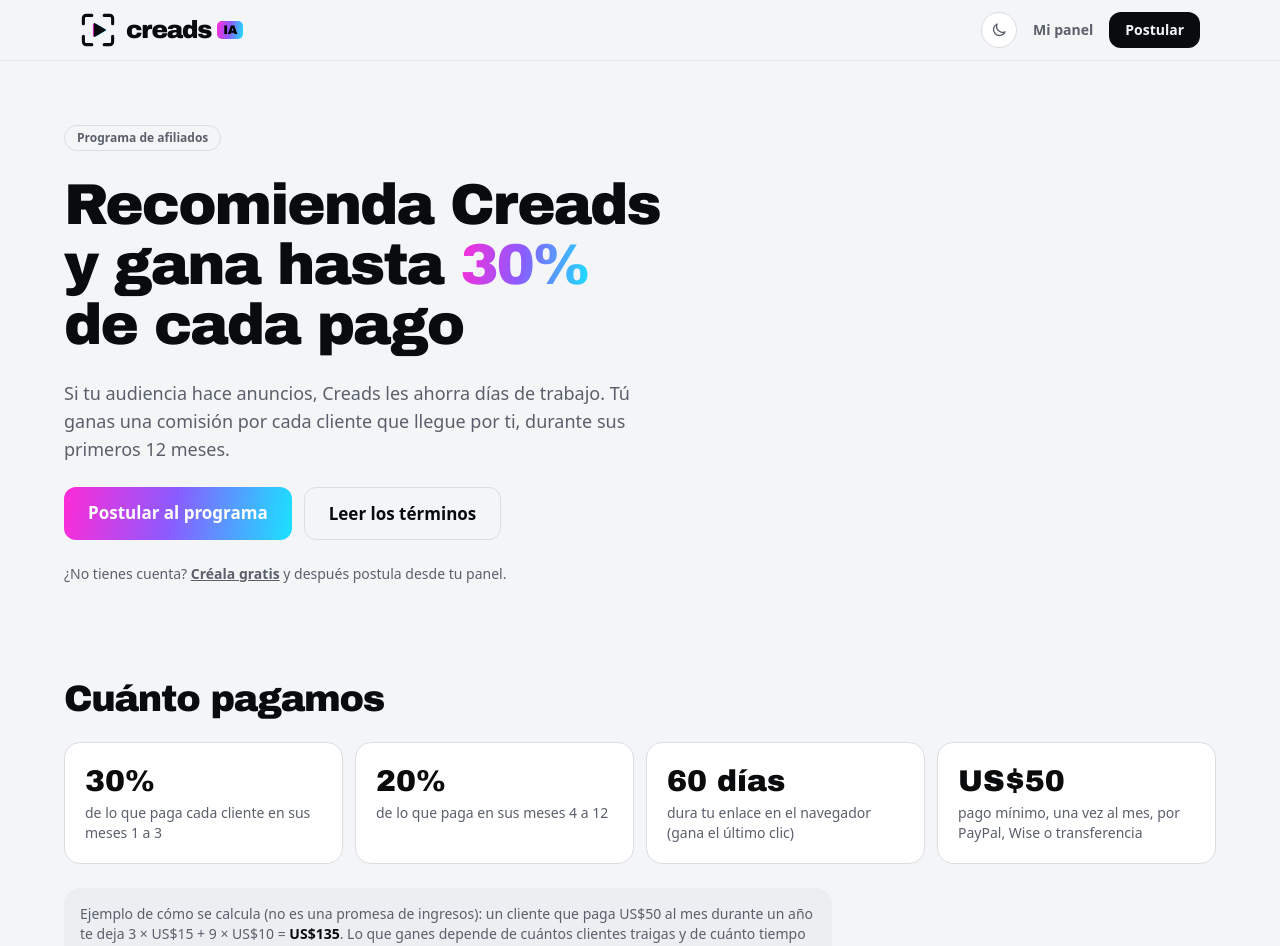
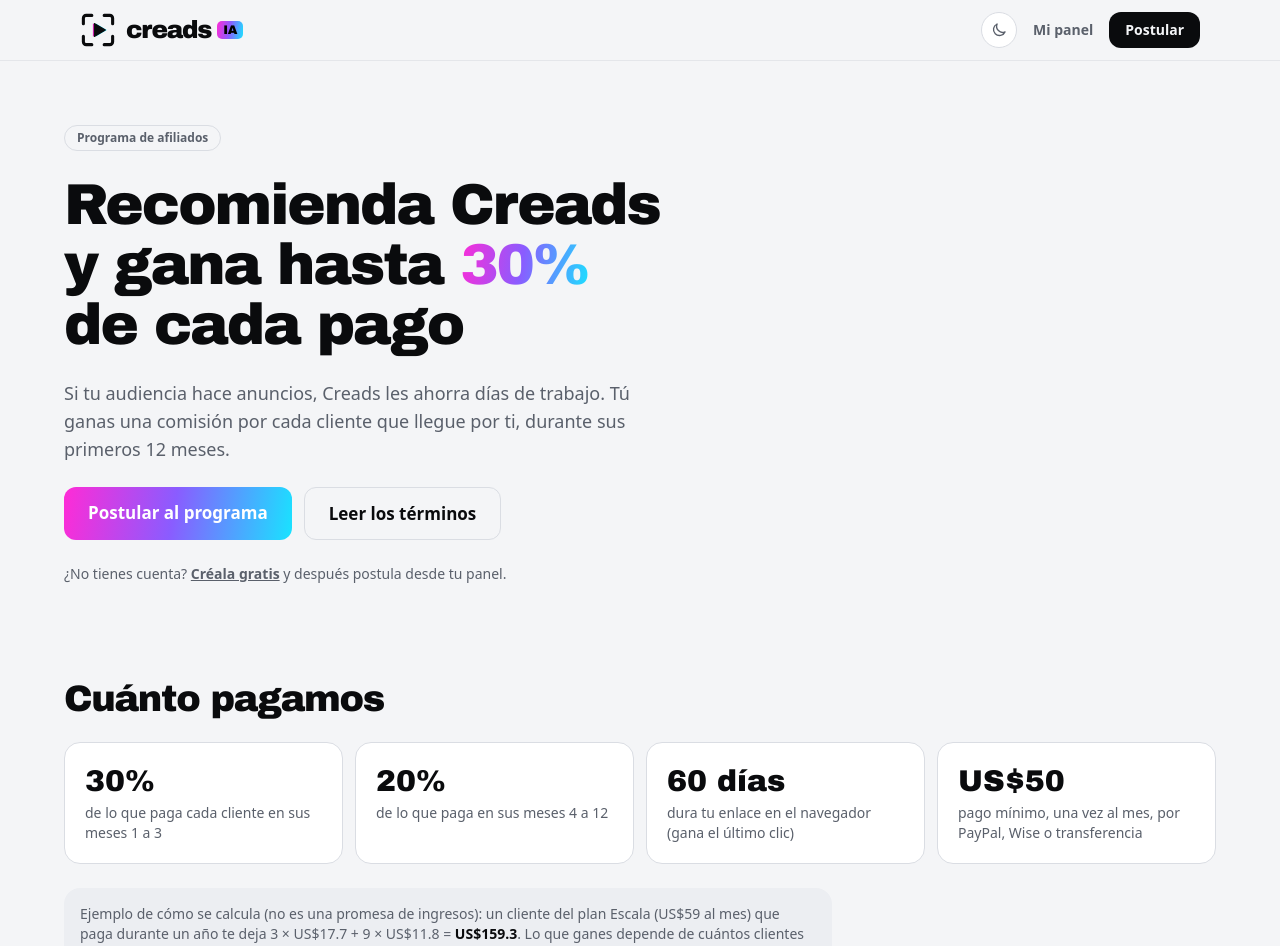
Before and after one commit to Creadsia/creads, a Next.js app: page /afiliados in a window 1280 px wide. Shown: the top 946 px of the page. Built offline with nearby package versions, Linux system fonts and the light colour scheme; no server answers; a web font is replaced by a local one.

Commit message:
Affiliates page: example with the Escala plan

```diff
--- a/src/app/afiliados/page.tsx
+++ b/src/app/afiliados/page.tsx
@@ -40,8 +40,10 @@ const FAQ = [
   ["¿Puedo hacer anuncios en Google con la marca Creads?", "No puedes pujar por «Creads» ni sus variantes en buscadores. Sí puedes hacer anuncios con tu propio contenido (reseñas, tutoriales, comparativas). El detalle está en los términos."],
 ] as const;
 
-const ejemplo = 50;
-const ejemploTotal = ejemplo * (P.pctTramo1 / 100) * P.mesesTramo1 + ejemplo * (P.pctTramo2 / 100) * (P.maxMeses - P.mesesTramo1);
+// the Escala plan (US$59 a month)
+const ejemplo = 59;
+const r2 = (n: number) => Math.round(n * 100) / 100;
+const ejemploTotal = r2(ejemplo * (P.pctTramo1 / 100) * P.mesesTramo1 + ejemplo * (P.pctTramo2 / 100) * (P.maxMeses - P.mesesTramo1));
 
 export default function Afiliados() {
   return (
@@ -86,7 +88,7 @@ export default function Afiliados() {
               ))}
             </div>
             <p className="max-w-3xl rounded-2xl bg-surface-2 p-4 text-sm text-muted">
-              Ejemplo de cómo se calcula (no es una promesa de ingresos): un cliente que paga US${ejemplo} al mes durante un año te deja {P.mesesTramo1} × US${(ejemplo * P.pctTramo1) / 100} + {P.maxMeses - P.mesesTramo1} × US${(ejemplo * P.pctTramo2) / 100} = <b className="text-ink">US${ejemploTotal}</b>. Lo que ganes depende de cuántos clientes traigas y de cuánto tiempo sigan pagando.
+              Ejemplo de cómo se calcula (no es una promesa de ingresos): un cliente del plan Escala (US${ejemplo} al mes) que paga durante un año te deja {P.mesesTramo1} × US${r2((ejemplo * P.pctTramo1) / 100)} + {P.maxMeses - P.mesesTramo1} × US${r2((ejemplo * P.pctTramo2) / 100)} = <b className="text-ink">US${ejemploTotal}</b>. Lo que ganes depende de cuántos clientes traigas y de cuánto tiempo sigan pagando.
             </p>
           </div>
         </section>
```
